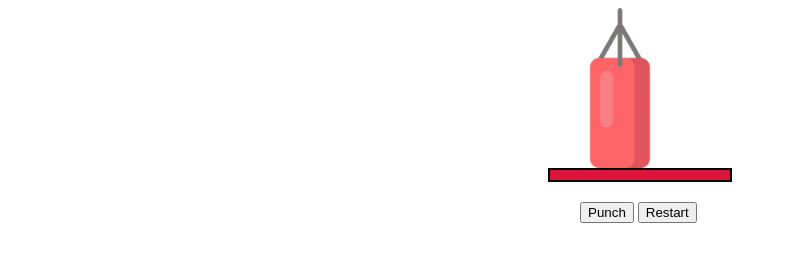
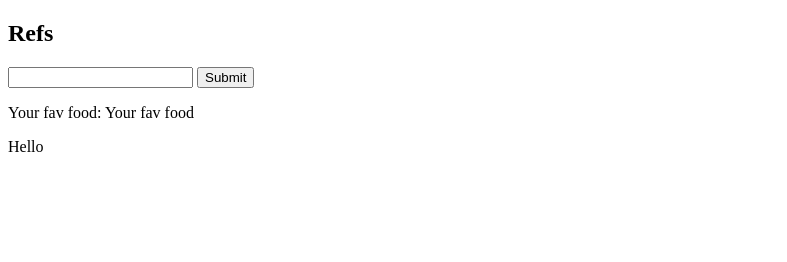
Before and after one commit to qtang2/vue-learning, a plain HTML site: page index.html in a window 1280 px wide. Shown: the whole page, without its empty margins (0-787 px from the left). Drawn offline with nearby package versions, Linux system fonts and the light colour scheme.

Commit message:
learning multi instances, components and refs

```diff
--- a/app.js
+++ b/app.js
@@ -1,88 +1,158 @@
 new Vue({
-  el:"#vue-app",
+  el:'#vue-app',
   data:{
-    // name:"Qian",
-    // job:"Learning",
-    // website:"https://unpkg.com/vue",
-    // websiteTag:'<a href="https://unpkg.com/vue">Vue</a>'
-    // name:'',
-    // age:20,
-    // a:0,
-    // b:0
-    // x:0,
-    // y:0
-    // available:false,
-    // nearby:false
-    // error:false,
-    // success:false
-    // characters:['Mario','Luigi','Yoshi','Browser'],
-    // ninjas:[
-    //   {name:'Ryu',age:25},
-    //   {name:'Yoshi',age:35},
-    //   {name:'Ken',age:55},
-    // ]
-    health: 100,
-    ended:false
+    output: "Your fav food"
   },
   methods:{
-    // greet: function(time){
-    //   // if use ()=>{} syntax, this keyword not working
-    //   return "Good "+ time + ' !!!!!' + this.name;
-    // }
-    // add: function(inc){
-    //   this.age+=inc
-    // },
-    // subtract:function(dec){
-    //   this.age-=dec
-    // },
-    // updateXY:function(event){
-    //   // console.log(event)
-    //   this.x = event.offsetX;
-    //   this.y = event.offsetY;
-    // },
-    // click: function(){
-    //   alert('you clicked me')
-    // }
-    // addToA:function(){
-    //   console.log('AAAA')
-    //   return this.a + this.age
-    // },
-    //
-    // addToB:function(){
-    //   console.log('BBB')
-    //   return this.b + this.age
-    // }
+    readRefs:function(){
+      console.log(this.$refs.test.innerText)
+      this.output = this.$refs.input.value
+    }
+  }
+})
+// Vue.component('greeting',{
+//   template:'<p>Hey, there, re-usable component is {{name}} <button v-on:click="changeName">Change Name</button></p>',
+//
+//   // data is a function because we need to return a fresh obj for each component instance
+//   // instead of sharing the same obj for all component instances
+//   data:function(){
+//     return {
+//       name:"Yoshi"
+//     }
+//   },
+//   methods:{
+//     changeName:function(){
+//       this.name= "Mario"
+//     }
+//   }
+// })
+//
+// new Vue({
+//   el:'#vue-app-one'
+// })
+//
+// var two = new Vue({
+//   el:'#vue-app-two'
+// })
+// var one = new Vue({
+//   el:'#vue-app-one',
+//   data:{
+//     title:"Vue App One"
+//   },
+//   methods:{
+//
+//   },
+//   computed:{
+//     greet:function(){
+//       return "Hello from App One"
+//     }
+//   }
+// })
+//
+// var two = new Vue({
+//   el:'#vue-app-two',
+//   data:{
+//     title:"Vue App Two"
+//   },
+//   methods:{
+//     changeTitle:function(){
+//       one.title = "Title Changed"
+//     }
+//   },
+//   computed:{
+//     greet:function(){
+//       return "App Two Speaking"
+//     }
+//   }
+// })
+//
+// two.title = "Changed from outside"
 
-    punch:function(){
-      this.health -=10
-      if(this.health<=0){
-        this.ended = true
-      }
-    },
-    restart: function(){
-      this.health= 100;
-      this.ended = false
-    }
-
-
-  },
-
-  computed:{
-    // addToA:function(){
-    //   console.log('AAAA')
-    //   return this.a + this.age
-    // },
-    //
-    // addToB:function(){
-    //   console.log('BBB')
-    //   return this.b + this.age
-    // }
-    // compClasses:function(){
-    //   return {
-    //     nearby: this.nearby,
-    //     available: this.available
-    //   }
-    // }
-  }
-//TODO: check greet method
-})
+// new Vue({
+//   el:"#vue-app",
+//   data:{
+//     // name:"Qian",
+//     // job:"Learning",
+//     // website:"https://unpkg.com/vue",
+//     // websiteTag:'<a href="https://unpkg.com/vue">Vue</a>'
+//     // name:'',
+//     // age:20,
+//     // a:0,
+//     // b:0
+//     // x:0,
+//     // y:0
+//     // available:false,
+//     // nearby:false
+//     // error:false,
+//     // success:false
+//     // characters:['Mario','Luigi','Yoshi','Browser'],
+//     // ninjas:[
+//     //   {name:'Ryu',age:25},
+//     //   {name:'Yoshi',age:35},
+//     //   {name:'Ken',age:55},
+//     // ]
+//     health: 100,
+//     ended:false
+//   },
+//   methods:{
+//     // greet: function(time){
+//     //   // if use ()=>{} syntax, this keyword not working
+//     //   return "Good "+ time + ' !!!!!' + this.name;
+//     // }
+//     // add: function(inc){
+//     //   this.age+=inc
+//     // },
+//     // subtract:function(dec){
+//     //   this.age-=dec
+//     // },
+//     // updateXY:function(event){
+//     //   // console.log(event)
+//     //   this.x = event.offsetX;
+//     //   this.y = event.offsetY;
+//     // },
+//     // click: function(){
+//     //   alert('you clicked me')
+//     // }
+//     // addToA:function(){
+//     //   console.log('AAAA')
+//     //   return this.a + this.age
+//     // },
+//     //
+//     // addToB:function(){
+//     //   console.log('BBB')
+//     //   return this.b + this.age
+//     // }
+//
+//     punch:function(){
+//       this.health -=10
+//       if(this.health<=0){
+//         this.ended = true
+//       }
+//     },
+//     restart: function(){
+//       this.health= 100;
+//       this.ended = false
+//     }
+//
+//
+//   },
+//
+//   computed:{
+//     // addToA:function(){
+//     //   console.log('AAAA')
+//     //   return this.a + this.age
+//     // },
+//     //
+//     // addToB:function(){
+//     //   console.log('BBB')
+//     //   return this.b + this.age
+//     // }
+//     // compClasses:function(){
+//     //   return {
+//     //     nearby: this.nearby,
+//     //     available: this.available
+//     //   }
+//     // }
+//   }
+// //TODO: check greet method
+// })
--- a/index.html
+++ b/index.html
@@ -7,7 +7,41 @@
     <script src="https://cdn.jsdelivr.net/npm/vue@2.6.12"></script>
   </head>
   <body>
+
+    <!-- #9 refs -->
     <div id="vue-app">
+      <h2>Refs</h2>
+      <input type="text" ref="input">
+      <button v-on:click="readRefs">Submit</button>
+      <p>Your fav food: {{output}}</p>
+      <div ref='test'>Hello</div>
+    </div>
+
+    <!-- #8 vue component -->
+      <!-- <h1>Component</h1>
+      <div id="vue-app-one">
+        <h2>Vue App One</h2>
+        <greeting></greeting>
+      </div>
+
+      <div id="vue-app-two">
+        <h2>Vue App Two</h2>
+        <greeting></greeting>
+      </div> -->
+    <!-- #7 multiple vue instances -->
+      <!-- <h1>Multiple Vue Instances</h1>
+      <div id="vue-app-one">
+        <h2>{{title}}</h2>
+        <p>{{greet}}</p>
+      </div>
+
+      <div id="vue-app-two">
+        <h2>{{title}}</h2>
+        <p>{{greet}}</p>
+        <button v-on:click="changeTitle">Change App One Title</button>
+      </div> -->
+
+    <!-- <div id="vue-app"> -->
       <!-- #1 data, methods and data binding -->
         <!-- <h1>{{greet('night')}}</h1>
         <p>{{name}}</p>
@@ -96,17 +130,19 @@
 
       <!-- Punchbag Project -->
       <!-- bag image -->
-        <div id="bag" v-bind:class='{burst: ended}'></div>
+        <!-- <div id="bag" v-bind:class='{burst: ended}'></div> -->
       <!-- bag health -->
-        <div id="bag-health">
+        <!-- <div id="bag-health">
           <div v-bind:style="{width: health+'%'}"></div>
-        </div>
+        </div> -->
       <!-- game controls -->
-        <div id="controls">
+        <!-- <div id="controls">
           <button v-on:click='punch' v-show='!ended'>Punch</button>
           <button v-on:click='restart'>Restart</button>
-        </div>
-    </div>
+        </div> -->
+    <!-- </div> -->
+
+
     <script src="app.js"></script>
   </body>
 </html>
```
